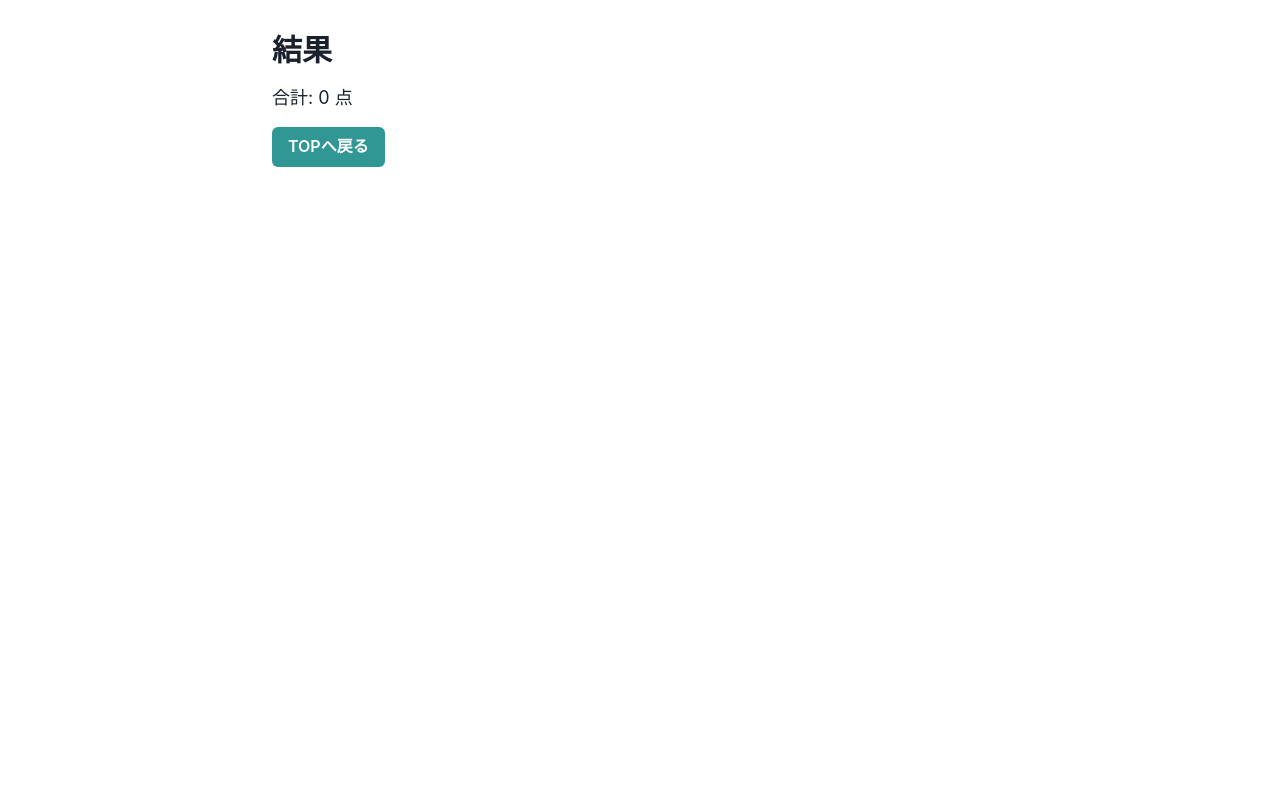
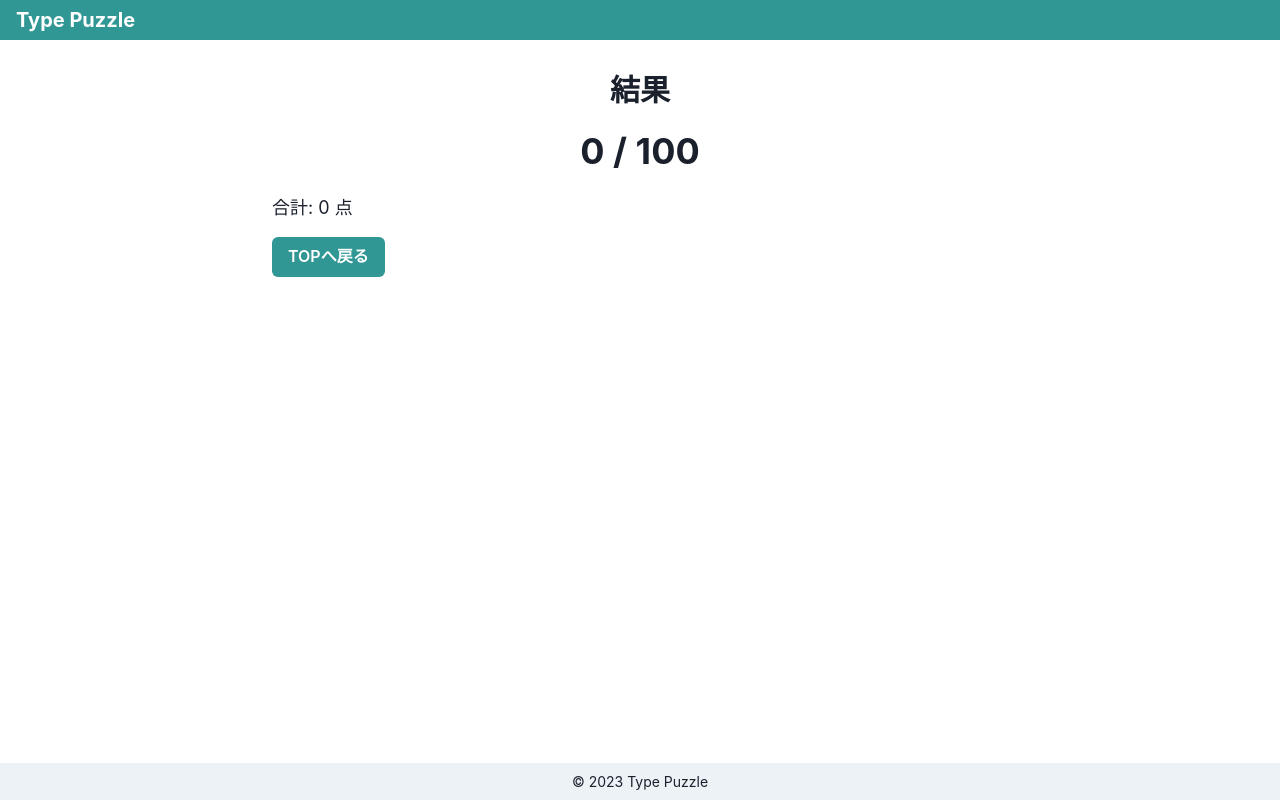
Before and after one commit to sakumoto-shota/type-pazzle, a Next.js app: page /result in a window 1280 px wide. Built offline with nearby package versions, Linux system fonts and the light colour scheme.

Commit message:
feat: add level result screens and layout

```diff
--- /dev/null
+++ b/components/Footer.tsx
@@ -0,0 +1,10 @@
+import { Box, Text } from '@chakra-ui/react';
+import React from 'react';
+
+const Footer = (): JSX.Element => (
+  <Box as="footer" bg="gray.100" py={2} textAlign="center">
+    <Text fontSize="sm">© 2023 Type Puzzle</Text>
+  </Box>
+);
+
+export default Footer;
--- /dev/null
+++ b/components/Header.tsx
@@ -0,0 +1,13 @@
+import { Box, Heading } from '@chakra-ui/react';
+import Link from 'next/link';
+import React from 'react';
+
+const Header = (): JSX.Element => (
+  <Box as="header" bg="teal.500" color="white" py={2} px={4}>
+    <Heading size="md">
+      <Link href="/">Type Puzzle</Link>
+    </Heading>
+  </Box>
+);
+
+export default Header;
--- /dev/null
+++ b/components/Layout.tsx
@@ -0,0 +1,18 @@
+import { Box } from '@chakra-ui/react';
+import React, { ReactNode } from 'react';
+import Header from './Header';
+import Footer from './Footer';
+
+interface LayoutProps {
+  children: ReactNode;
+}
+
+export const Layout = ({ children }: LayoutProps): JSX.Element => (
+  <Box minH="100vh" display="flex" flexDirection="column">
+    <Header />
+    <Box as="main" flex="1">
+      {children}
+    </Box>
+    <Footer />
+  </Box>
+);
--- a/pages/_app.tsx
+++ b/pages/_app.tsx
@@ -1,10 +1,13 @@
 import { ChakraProvider } from '@chakra-ui/react';
 import type { AppProps } from 'next/app';
+import { Layout } from '../components/Layout';
 
-function MyApp({ Component, pageProps }: AppProps) {
+function MyApp({ Component, pageProps }: AppProps): JSX.Element {
   return (
     <ChakraProvider resetCSS>
-      <Component {...pageProps} />
+      <Layout>
+        <Component {...pageProps} />
+      </Layout>
     </ChakraProvider>
   );
 }
--- /dev/null
+++ b/pages/_document.tsx
@@ -0,0 +1,16 @@
+import { Html, Head, Main, NextScript } from 'next/document';
+import React from 'react';
+
+export default function Document(): JSX.Element {
+  return (
+    <Html lang="ja">
+      <Head>
+        <meta name="viewport" content="width=device-width, initial-scale=1" />
+      </Head>
+      <body>
+        <Main />
+        <NextScript />
+      </body>
+    </Html>
+  );
+}
--- a/pages/result.tsx
+++ b/pages/result.tsx
@@ -1,18 +1,50 @@
-import { Box, Button, Container, Heading, List, ListItem, Text } from '@chakra-ui/react';
+import {
+  Box,
+  Button,
+  Container,
+  Heading,
+  List,
+  ListItem,
+  Text,
+} from '@chakra-ui/react';
 import Link from 'next/link';
 import { useRouter } from 'next/router';
+import puzzlesData from '../data/puzzles.json';
+import { useScoreAnimation } from '../src/hooks/useScoreAnimation';
 
-export default function ResultPage() {
+export default function ResultPage(): JSX.Element {
   const router = useRouter();
   const scoresParam = router.query.scores;
-  const scores = typeof scoresParam === 'string' ? scoresParam.split('-').map((s) => parseInt(s, 10)) : [];
+  const levelParam = router.query.level;
+  const scores =
+    typeof scoresParam === 'string'
+      ? scoresParam.split('-').map((s) => parseInt(s, 10))
+      : [];
+  const level =
+    typeof levelParam === 'string' ? parseInt(levelParam, 10) : null;
   const total = scores.reduce((sum, s) => sum + (Number.isNaN(s) ? 0 : s), 0);
+  const finalScore = level ? scores[level - 1] ?? 0 : total;
+  const animatedScore = useScoreAnimation(finalScore);
+
+  const handleNext = (): void => {
+    if (level && level < puzzlesData.levels.length) {
+      router.push({
+        pathname: '/play',
+        query: { level: level + 1, scores: scores.join('-') },
+      });
+    } else {
+      router.push('/');
+    }
+  };
 
   return (
-    <Container maxW="container.md" py={8}>
-      <Heading size="lg" mb={4}>
-        結果
+    <Container maxW={{ base: 'container.sm', md: 'container.md' }} py={8}>
+      <Heading size="lg" mb={4} textAlign="center">
+        {level ? `Lv${level} 結果` : '結果'}
       </Heading>
+      <Text fontSize="4xl" fontWeight="bold" mb={4} textAlign="center">
+        {animatedScore} / 100
+      </Text>
       <Box mb={4}>
         <List spacing={1}>
           {scores.map((s, i) => (
@@ -20,10 +52,10 @@ export default function ResultPage() {
           ))}
         </List>
       </Box>
-      <Text fontSize="lg" mb={4}>合計: {total} 点</Text>
-      <Link href="/" passHref>
-        <Button colorScheme="teal">TOPへ戻る</Button>
-      </Link>
+      {!level && <Text fontSize="lg" mb={4}>合計: {total} 点</Text>}
+      <Button colorScheme="teal" onClick={handleNext}>
+        {level && level < puzzlesData.levels.length ? '次のレベルへ' : 'TOPへ戻る'}
+      </Button>
     </Container>
   );
 }
--- /dev/null
+++ b/src/hooks/useScoreAnimation.ts
@@ -0,0 +1,27 @@
+import { useEffect, useState } from 'react';
+
+export const useScoreAnimation = (
+  finalScore: number,
+  duration = 3000,
+): number => {
+  const [score, setScore] = useState(0);
+
+  useEffect(() => {
+    const start = Date.now();
+    const interval = setInterval(() => {
+      const elapsed = Date.now() - start;
+      if (elapsed >= duration) {
+        clearInterval(interval);
+        setScore(finalScore);
+      } else {
+        setScore(Math.floor(Math.random() * 101));
+      }
+    }, 100);
+
+    return () => {
+      clearInterval(interval);
+    };
+  }, [finalScore, duration]);
+
+  return score;
+};
```
Also changed, not shown: components/TypeScriptEditor.tsx (+10 -4 lines), pages/play.tsx (+12 -2 lines), 1 other file (tests, documents, lock files or other folders).
